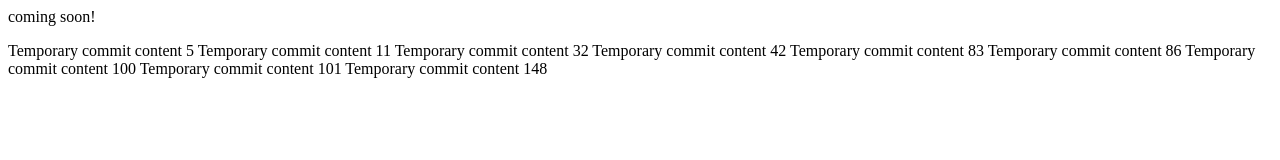
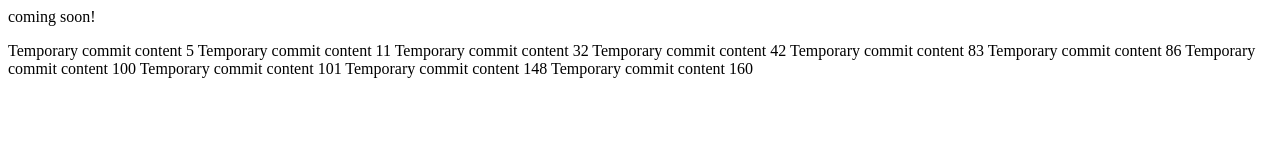
Before and after one commit to devportalinc/gtm, a plain HTML site: page index.html in a window 1280 px wide. Drawn offline with Linux system fonts and the light colour scheme.

```diff
--- a/index.html
+++ b/index.html
@@ -14,3 +14,4 @@ Temporary commit content 86
 Temporary commit content 100
 Temporary commit content 101
 Temporary commit content 148
+Temporary commit content 160
```
